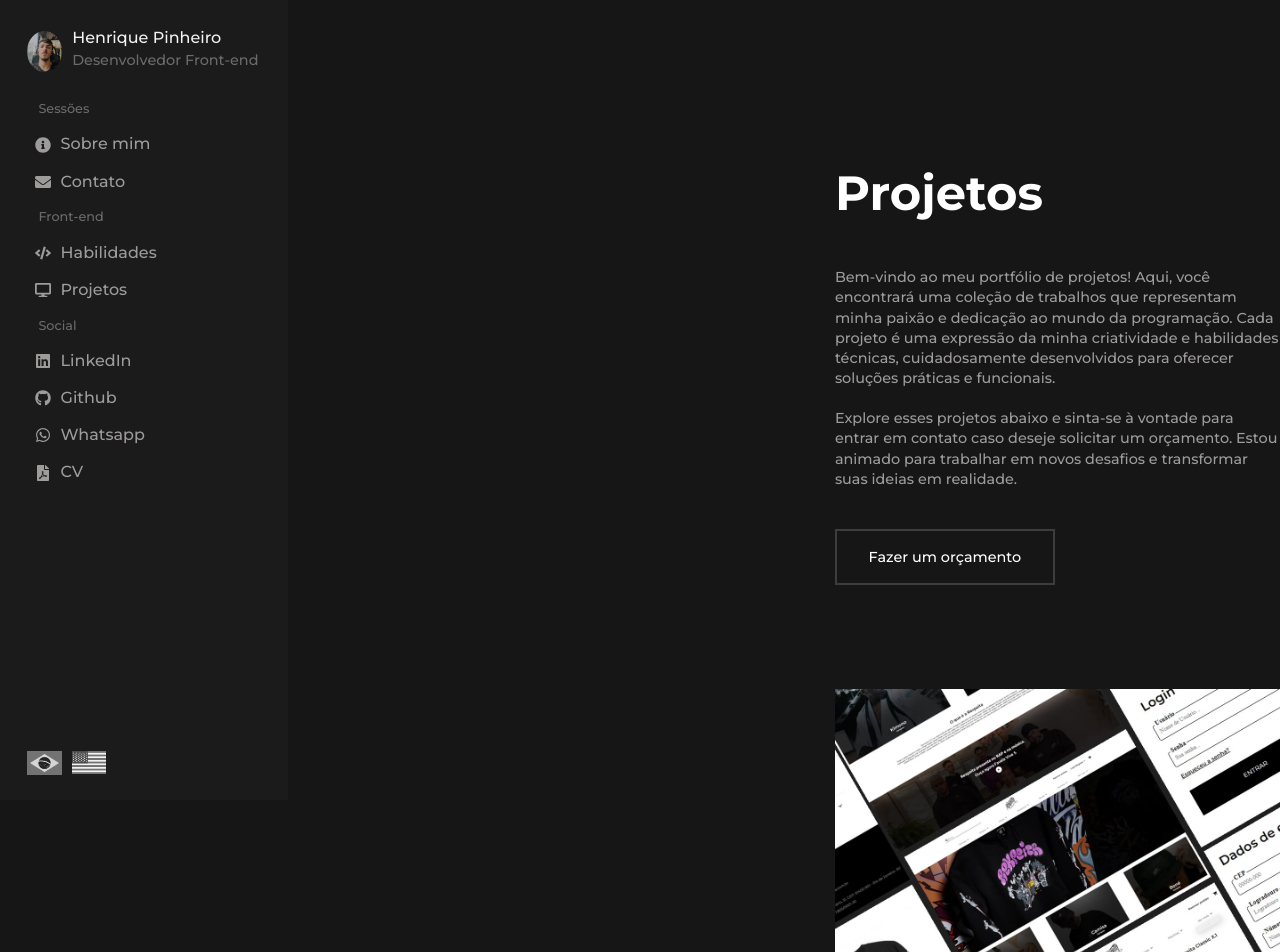
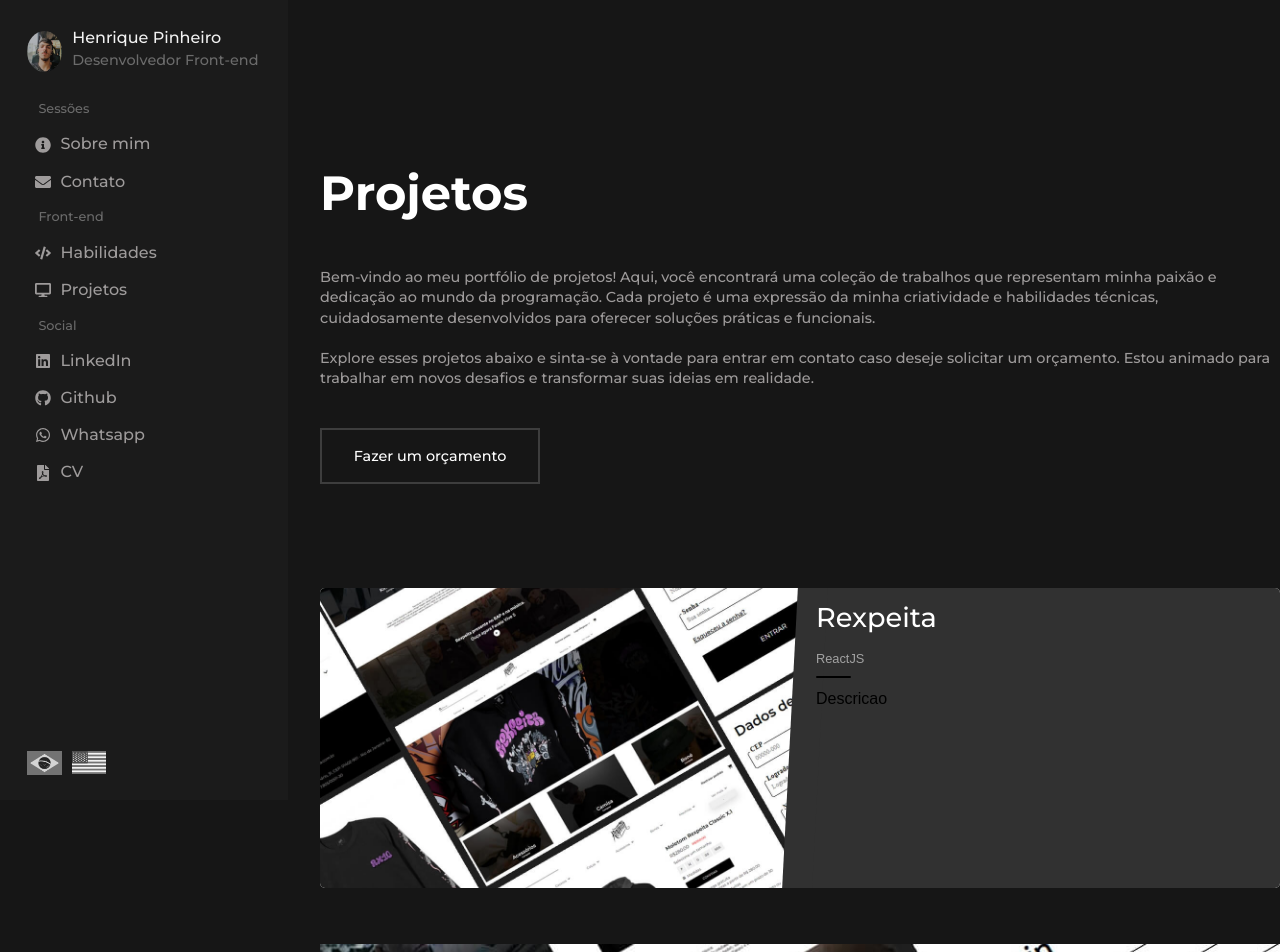
Before and after one commit to henriquepx/my_portfolio, a React (Vite) app: page /projects in a window 1280 px wide. Shown: the top 952 px of the page. Built offline with nearby package versions, Linux system fonts and the light colour scheme; a web font is replaced by a local one.

Commit message:
styles: change the colors to the new projectcard

```diff
--- a/src/components/ProjectCard.jsx
+++ b/src/components/ProjectCard.jsx
@@ -185,7 +185,6 @@ const ProjectCard = ({
     titleproject: PropTypes.string.isRequired,
     descproject: PropTypes.string.isRequired,
     languagesproject: PropTypes.string.isRequired,
-    language: PropTypes.string.isRequired,
     linkrepository: PropTypes.string.isRequired,
     linkdeploy: PropTypes.string.isRequired,
   };
--- a/src/components/ProjectNew.jsx
+++ b/src/components/ProjectNew.jsx
@@ -1,4 +1,5 @@
 import styled from 'styled-components';
+import PropTypes from 'prop-types';
 
 const Photo = styled.div`
   position: absolute;
@@ -6,7 +7,7 @@ const Photo = styled.div`
   right: 0;
   bottom: 0;
   left: 0;
-  background-image: url(/rxscreen.jpg);
+  background-image: url(${props => props.imgproject});
   background-size: cover;
   background-position: center;
   transition: transform 0.2s;
@@ -33,7 +34,7 @@ const Details = styled.div`
 
 const Description = styled.div`
   padding: 1rem;
-  background: #fff;
+  background: #313131;
   position: relative;
   z-index: 0;
 
@@ -41,6 +42,8 @@ const Description = styled.div`
     line-height: 1;
     margin: 0;
     font-size: 1.7rem;
+    font-family: 'Montserrat', sans-serif;
+    color: #fff;
   }
 
   h2 {
@@ -98,7 +101,7 @@ const BlogCardContainer = styled.div`
       &:before {
         transform: skewX(-3deg);
         content: "";
-        background: #fff;
+        background: #313131;
         width: 30px;
         position: absolute;
         left: -10px;
@@ -114,26 +117,38 @@ const BlogCardContainer = styled.div`
   }
 `;
 
-const ProjectNew = () => {
+const ProjectNew = ({
+  imgproject,
+  titleproject,
+  descproject,
+  languagesproject,
+  linkrepository,
+  linkdeploy,
+}) => {
   return (
     <BlogCardContainer>
       <Meta>
-        <Photo />
+      <Photo imgproject={imgproject} />
         <Details>
-          <a href="#">Repositório</a>
+          <a href={linkrepository} target='_blank' rel='noreferrer'>Repositório</a>
         </Details>
       </Meta>
       <Description>
-        <a href="#">Rexpeita</a>
-        <h2>ReactJS, Styled Components</h2>
-        <p>
-          Lorem ipsum dolor sit amet, consectetur adipisicing elit. Ad eum
-          dolorum architecto obcaecati enim dicta praesentium, quam nobis! Neque
-          ad aliquam facilis numquam. Veritatis, sit.
-        </p>
+        <a href={linkdeploy} target='_blank' rel='noreferrer'>{titleproject}</a>
+        <h2>{languagesproject}</h2>
+        <p>{descproject}</p>
       </Description>
     </BlogCardContainer>
   );
 };
 
+ProjectNew.propTypes = {
+  imgproject: PropTypes.string.isRequired,
+  titleproject: PropTypes.string.isRequired,
+  descproject: PropTypes.string.isRequired,
+  languagesproject: PropTypes.string.isRequired,
+  linkrepository: PropTypes.string.isRequired,
+  linkdeploy: PropTypes.string.isRequired,
+};
+
 export default ProjectNew;
--- a/src/sections/Projects.jsx
+++ b/src/sections/Projects.jsx
@@ -95,11 +95,21 @@ const { t } = useTranslation();
 
   return (
     <ProjectsContainer id="projects">
-      <ProjectNew />
       <ProjectSize>
         <TitleProject>{t("project.ProjectName")}</TitleProject>
         <DescriptionProject>{t("project.ProjectDesc1")}<br /><br />{t("project.ProjectDesc2")}</DescriptionProject>
         <EstimatePrice href="https://api.whatsapp.com/send?phone=5521964823939&text=Ol%C3%A1,%20Henrique.%20Gostaria%20de%20um%20or%C3%A7amento!" target='_blank' rel='noreferrer'>{t("project.ProjectPrice")}</EstimatePrice>
+        <ProjectNew
+          imgproject="/rxscreen.jpg"
+          titleproject={'Rexpeita'}
+          descproject={'Descricao'}
+          languagesproject={'ReactJS'}
+          linkrepository={'WWW.'}
+          linkdeploy={'www.'}
+        />
+
+
+
         {projectData.map((project, index) => (
           <ProjectCard
             key={index}
```
